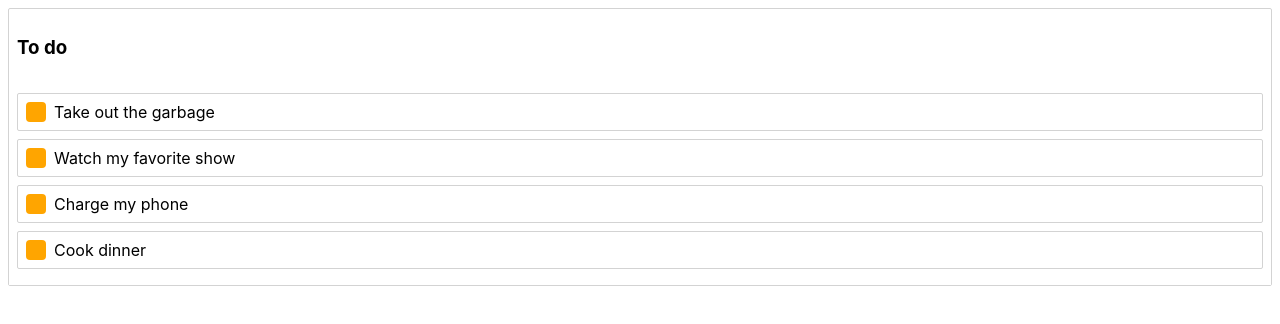
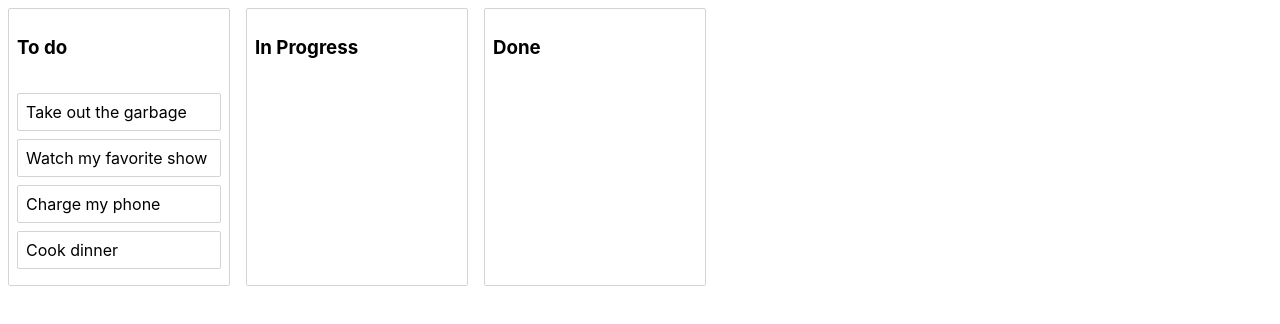
Before and after one commit to adrian-derose6/react-dnd-example, a React (Create React App) app: page / in a window 1280 px wide. Shown: the top 324 px of the page. Built offline with nearby package versions, Linux system fonts and the light colour scheme.

Commit message:
Drag tasks to different columns

```diff
--- a/src/App.js
+++ b/src/App.js
@@ -1,7 +1,13 @@
 import { useState } from 'react';
 import { DragDropContext } from 'react-beautiful-dnd';
+import styled from 'styled-components';
+
 import initialData from './initial-data';
 import Column from './Column';
+
+const Container = styled.div`
+	display: flex;
+`;
 
 function App() {
 	const [taskData, setTaskData] = useState(initialData);
@@ -20,14 +26,17 @@
 			return;
 		}
 
-		const column = taskData.columns[source.droppableId];
-		const newTaskIds = Array.from(column.taskIds);
+		const startColumn = taskData.columns[source.droppableId];
+		const finishColumn = taskData.columns[destination.droppableId];
+
+		if (startColumn === finishColumn) {
+			let newTaskIds = Array.from(startColumn.taskIds);
 
 			newTaskIds.splice(source.index, 1);
 			newTaskIds.splice(destination.index, 0, draggableId);
 
 			const newColumn = {
-			...column,
+				...startColumn,
 				taskIds: newTaskIds,
 			};
 
@@ -40,16 +49,49 @@
 			};
 
 			setTaskData(newState);
+		}
+
+		// Moving from one list to another
+		if (startColumn !== finishColumn) {
+			let startTaskIds = Array.from(startColumn.taskIds);
+			let finishTaskIds = Array.from(finishColumn.taskIds);
+
+			startTaskIds.splice(source.index, 1);
+			finishTaskIds.splice(destination.index, 0, draggableId);
+
+			const newStartCol = {
+				...startColumn,
+				taskIds: startTaskIds,
+			};
+
+			const newFinishCol = {
+				...finishColumn,
+				taskIds: finishTaskIds,
+			};
+
+			const newState = {
+				...taskData,
+				columns: {
+					...taskData.columns,
+					[newStartCol.id]: newStartCol,
+					[newFinishCol.id]: newFinishCol,
+				},
+			};
+
+			setTaskData(newState);
+		}
 	};
 
 	return (
 		<DragDropContext onDragEnd={onDragEnd}>
+			<Container>
 				{taskData.columnOrder.map((columnId) => {
 					const column = taskData.columns[columnId];
 					const tasks = column.taskIds.map((taskId) => taskData.tasks[taskId]);
 
 					return <Column key={column.id} column={column} tasks={tasks} />;
 				})}
+			</Container>
 		</DragDropContext>
 	);
 }
--- a/src/Column.js
+++ b/src/Column.js
@@ -7,6 +7,9 @@
 	margin: 8px;
 	border: 1px solid lightgrey;
 	border-radius: 2px;
+	width: 220px;
+	display: flex;
+	flex-direction: column;
 `;
 const Title = styled.h3`
 	padding: 8px;
@@ -14,7 +17,10 @@
 
 const TaskList = styled.div`
 	background-color: ${(props) => (props.isDraggingOver ? 'skyblue' : 'white')};
+	transition: background-color 0.2s ease;
 	padding: 8px;
+	flex-grow: 1;
+	min-height: 100px;
 `;
 
 const Column = (props) => {
--- a/src/Task.js
+++ b/src/Task.js
@@ -10,24 +10,16 @@
 	display: flex;
 `;
 
-const Handle = styled.div`
-	width: 20px;
-	height: 20px;
-	background-color: orange;
-	border-radius: 4px;
-	margin-right: 8px;
-`;
-
 export const Task = (props) => {
 	return (
 		<Draggable draggableId={props.task.id} index={props.index}>
 			{(provided, snapshot) => (
 				<Container
 					{...provided.draggableProps}
+					{...provided.dragHandleProps}
 					ref={provided.innerRef}
 					isDragging={snapshot.isDragging}
 				>
-					<Handle {...provided.dragHandleProps} />
 					{props.task.content}
 				</Container>
 			)}
--- a/src/initial-data.js
+++ b/src/initial-data.js
@@ -11,9 +11,19 @@
 			title: 'To do',
 			taskIds: ['task-1', 'task-2', 'task-3', 'task-4'],
 		},
+		'column-2': {
+			id: 'column-2',
+			title: 'In Progress',
+			taskIds: [],
+		},
+		'column-3': {
+			id: 'column-3',
+			title: 'Done',
+			taskIds: [],
+		},
 	},
 	// Facilitate reordering of the columns
-	columnOrder: ['column-1'],
+	columnOrder: ['column-1', 'column-2', 'column-3'],
 };
 
 export default initialData;
```
Lines whose indentation alone changed are shown as unchanged.
